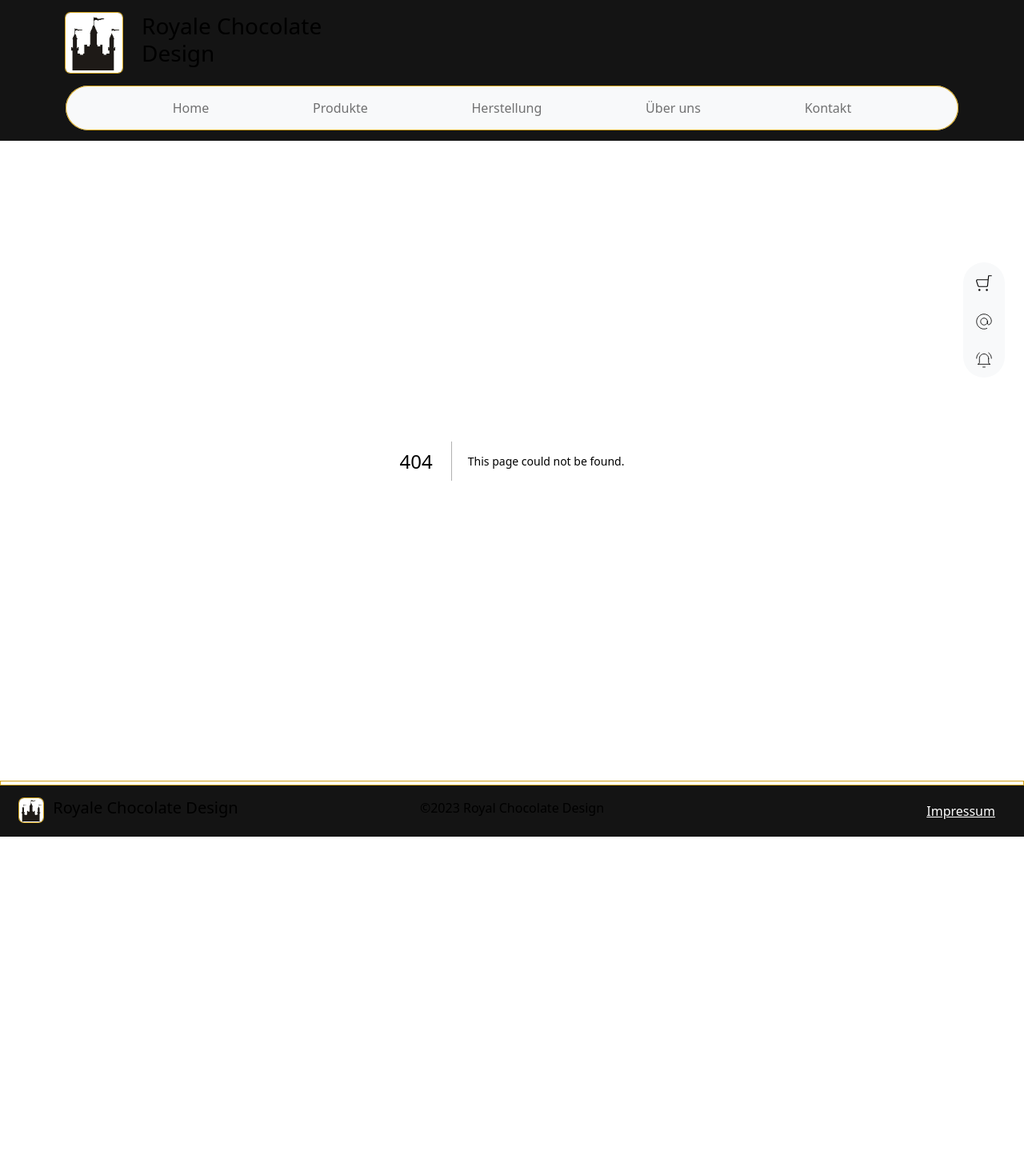
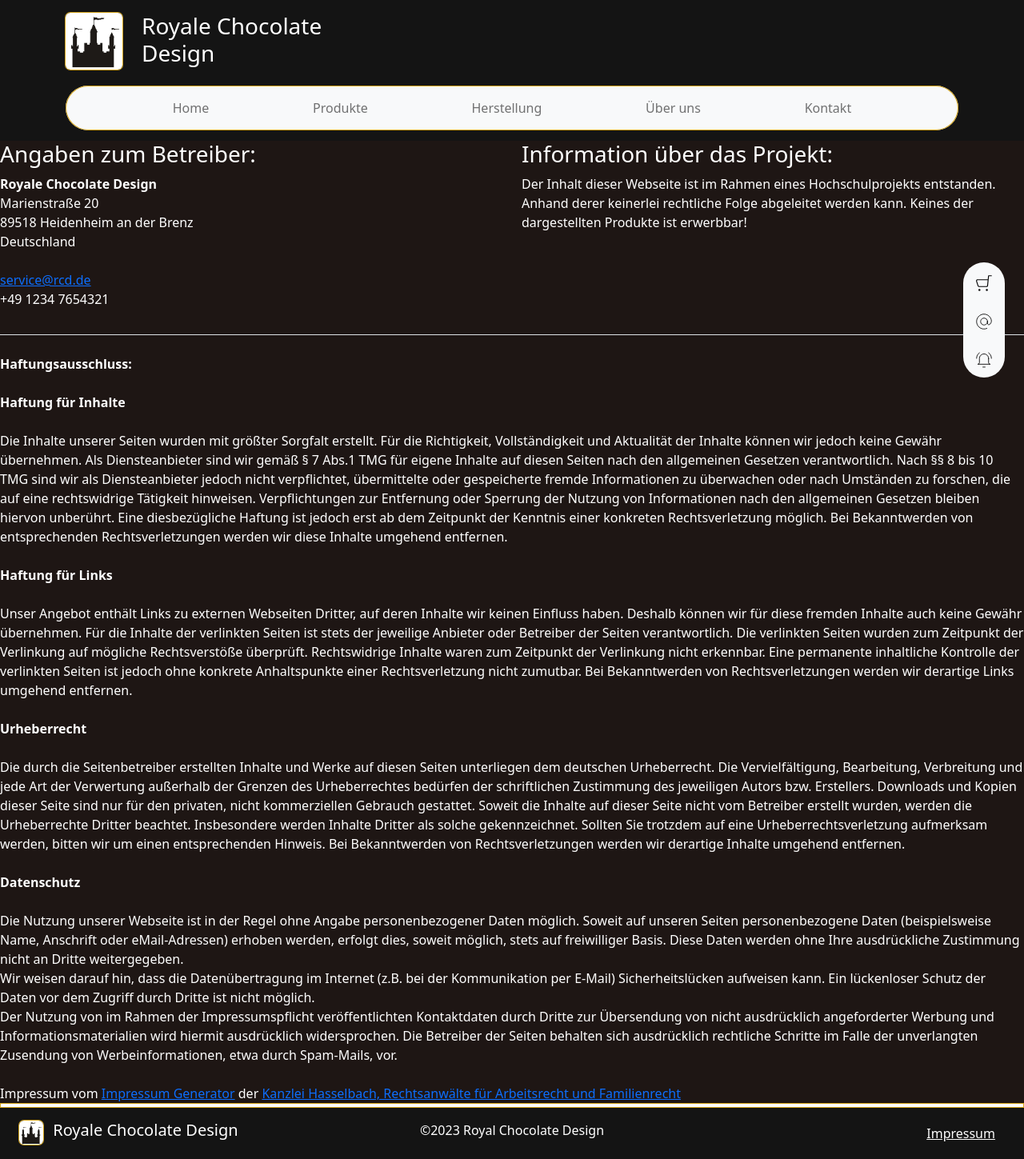
Before and after one commit to WWI22-ProjectWS22/sose23webproject, a Next.js app: page /Impressum in a window 1280 px wide. Before the commit this address had no page. Shown: the whole page at 80% size. Before the commit the page ends 1046 px from the top, so only its background shows below. Built offline with nearby package versions, Linux system fonts and the light colour scheme.

Commit message:
update Impressum

```diff
--- /dev/null
+++ b/app/Impressum/page.js
@@ -0,0 +1,91 @@
+import {metadata} from "@/app/layout";
+import Link from "next/link";
+
+export default function Impressum() {
+    metadata.title = "Impressum";
+    return (
+       <>
+           <div className="row row-cols-1 row-cols-md-2">
+               <div className="col-12 col-md-6 ">
+                   <h3>Angaben zum Betreiber:</h3>
+                   <address><strong>Royale Chocolate Design</strong><br/>
+                       Marienstraße 20<br/>
+                       89518 Heidenheim an der Brenz<br/>
+                       Deutschland<br/><br/>
+
+                       <a href="mailto:service@rcd.de">service@rcd.de</a><br/>
+                       +49 1234 7654321<br/>
+                   </address>
+               </div>
+               <div className="col-12 col-md-6 ">
+                   <h3>Information über das Projekt:</h3>
+                   <p> Der Inhalt dieser Webseite ist im Rahmen eines Hochschulprojekts entstanden.
+                       Anhand derer keinerlei rechtliche Folge abgeleitet werden kann.
+                       Keines der dargestellten Produkte ist erwerbbar!
+                   </p>
+               </div>
+           </div>
+
+           <div className="d-flex flex-column flex-md-row align-items-center pb-3 mb-4 border-bottom"></div>
+
+           <strong>Haftungsausschluss:</strong><br/><br/>
+           <strong>Haftung für Inhalte</strong><br/><br/>
+           Die Inhalte unserer Seiten wurden mit größter Sorgfalt erstellt.
+           Für die Richtigkeit, Vollständigkeit und Aktualität der Inhalte können wir jedoch keine Gewähr übernehmen.
+           Als Diensteanbieter sind wir gemäß § 7 Abs.1 TMG für eigene Inhalte auf diesen Seiten nach den allgemeinen
+           Gesetzen verantwortlich.
+           Nach §§ 8 bis 10 TMG sind wir als Diensteanbieter jedoch nicht verpflichtet,
+           übermittelte oder gespeicherte fremde Informationen zu überwachen oder nach Umständen zu forschen,
+           die auf eine rechtswidrige Tätigkeit hinweisen.
+           Verpflichtungen zur Entfernung oder Sperrung der Nutzung von Informationen nach den allgemeinen Gesetzen
+           bleiben hiervon unberührt.
+           Eine diesbezügliche Haftung ist jedoch erst ab dem Zeitpunkt der Kenntnis einer konkreten Rechtsverletzung
+           möglich.
+           Bei Bekanntwerden von entsprechenden Rechtsverletzungen werden wir diese Inhalte umgehend entfernen.
+           <br/><br/>
+               <strong>Haftung für Links</strong><br/><br/>
+               Unser Angebot enthält Links zu externen Webseiten Dritter, auf deren Inhalte wir keinen Einfluss haben.
+               Deshalb können wir für diese fremden Inhalte auch keine Gewähr übernehmen.
+               Für die Inhalte der verlinkten Seiten ist stets der jeweilige Anbieter oder Betreiber der Seiten
+               verantwortlich.
+               Die verlinkten Seiten wurden zum Zeitpunkt der Verlinkung auf mögliche Rechtsverstöße überprüft.
+               Rechtswidrige Inhalte waren zum Zeitpunkt der Verlinkung nicht erkennbar.
+               Eine permanente inhaltliche Kontrolle der verlinkten Seiten ist jedoch ohne konkrete Anhaltspunkte einer
+               Rechtsverletzung nicht zumutbar.
+               Bei Bekanntwerden von Rechtsverletzungen werden wir derartige Links umgehend entfernen.
+               <br/><br/>
+               <strong>Urheberrecht</strong><br/><br/>
+               Die durch die Seitenbetreiber erstellten Inhalte und Werke auf diesen Seiten unterliegen dem
+               deutschen Urheberrecht.
+               Die Vervielfältigung, Bearbeitung, Verbreitung und jede Art der Verwertung außerhalb der Grenzen des
+               Urheberrechtes bedürfen der schriftlichen Zustimmung des jeweiligen Autors bzw. Erstellers.
+               Downloads und Kopien dieser Seite sind nur für den privaten, nicht kommerziellen Gebrauch gestattet.
+               Soweit die Inhalte auf dieser Seite nicht vom Betreiber erstellt wurden, werden die Urheberrechte
+               Dritter beachtet.
+               Insbesondere werden Inhalte Dritter als solche gekennzeichnet.
+               Sollten Sie trotzdem auf eine Urheberrechtsverletzung aufmerksam werden, bitten wir um einen
+               entsprechenden Hinweis.
+               Bei Bekanntwerden von Rechtsverletzungen werden wir derartige Inhalte umgehend entfernen.
+               <br/><br/>
+               <strong>Datenschutz</strong><br/><br/>
+               Die Nutzung unserer Webseite ist in der Regel ohne Angabe personenbezogener Daten möglich.
+               Soweit auf unseren Seiten personenbezogene Daten (beispielsweise Name, Anschrift oder
+               eMail-Adressen) erhoben werden,
+               erfolgt dies, soweit möglich, stets auf freiwilliger Basis.
+               Diese Daten werden ohne Ihre ausdrückliche Zustimmung nicht an Dritte weitergegeben.<br/>
+               Wir weisen darauf hin, dass die Datenübertragung im Internet (z.B. bei der Kommunikation per
+               E-Mail) Sicherheitslücken aufweisen kann.
+               Ein lückenloser Schutz der Daten vor dem Zugriff durch Dritte ist nicht möglich.
+               <br/>
+               Der Nutzung von im Rahmen der Impressumspflicht veröffentlichten Kontaktdaten durch
+               Dritte zur Übersendung von nicht ausdrücklich angeforderter Werbung und
+               Informationsmaterialien wird hiermit ausdrücklich widersprochen.
+               Die Betreiber der Seiten behalten sich ausdrücklich rechtliche Schritte im Falle der
+               unverlangten Zusendung von Werbeinformationen,
+               etwa durch Spam-Mails, vor.
+               <br/><br/>
+               Impressum vom <Link href={"https://www.impressum-generator.de"}>Impressum Generator</Link> der <Link href={"https://www.kanzlei-hasselbach.de/"}>Kanzlei
+               Hasselbach, Rechtsanwälte für Arbeitsrecht und Familienrecht</Link>
+               </>
+    );
+}
--- a/components/Footer.js
+++ b/components/Footer.js
@@ -10,6 +10,7 @@ export default function Footer() {
                     <div className={"col justify-content-center px-5"}>
                         <div className={"row row-cols-2"}>
                                 <div className={"col-8 col-md-1 px-0 text-center"}>
+                                    <Link href={"/"}>
                                     <Image
                                         className={"img-fluid rounded"}
                                         id={"footerImg"}
@@ -19,8 +20,10 @@ export default function Footer() {
                                         width={100}
                                         style={{height: "30px", width:"auto"}}
                                     />
+                                    </Link>
                                 </div>
                                 <h5 className={"col-md-11 d-none d-md-inline"}>Royale Chocolate Design</h5>
+
                         </div>
                     </div>
                     <div className={"col text-center"}>
--- a/components/Header.js
+++ b/components/Header.js
@@ -8,7 +8,9 @@ export default function Header() {
                     <div className={"container pt-3 pb-3 pb-md-0"}>
                         <div className={"row row-cols-2 row-cols-md-3"}>
                             <div className={"col-4 col-md-1 d-flex justify-content-center"}>
-                                <Image id={"logo"} className={"img-fluid rounded"} src={"/images/root/RCDlogoWT.webp"} alt={"Logo"} width={100}   height={100}/>
+                                <Link href={"/"}>
+                                    <Image id={"logo"} className={"img-fluid rounded"} src={"/images/root/RCDlogoWT.webp"} alt={"Logo"} width={100}   height={100}/>
+                                </Link>
                             </div>
                             <div className={"col"}>
                                 <h3>Royale Chocolate <br/> Design</h3>
@@ -63,7 +65,7 @@ export default function Header() {
                         </Link>
                     </div>
                     <div className={"col"}>
-                        <Link href={"/uberuns"} id={"homepageLink"}>
+                        <Link href={"/Uberuns"} id={"homepageLink"}>
                         <div className={"card mb-3 rounded-pill"} id={"navbarFakeButton"}>
                             <h4 className={"my-0 fw-normal"}>Überuns</h4>
                         </div>
```
Lines whose indentation alone changed are shown as unchanged.
